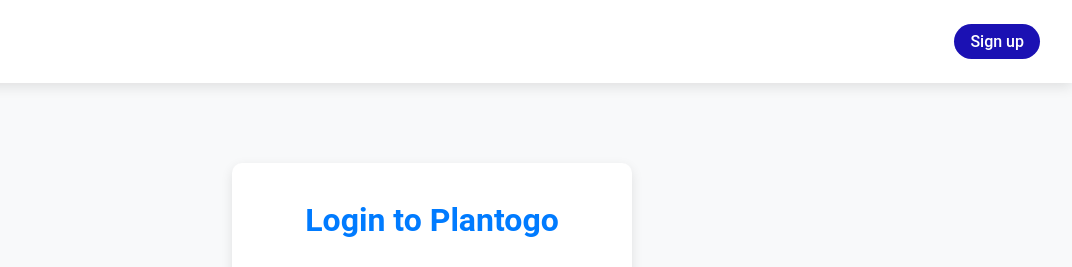
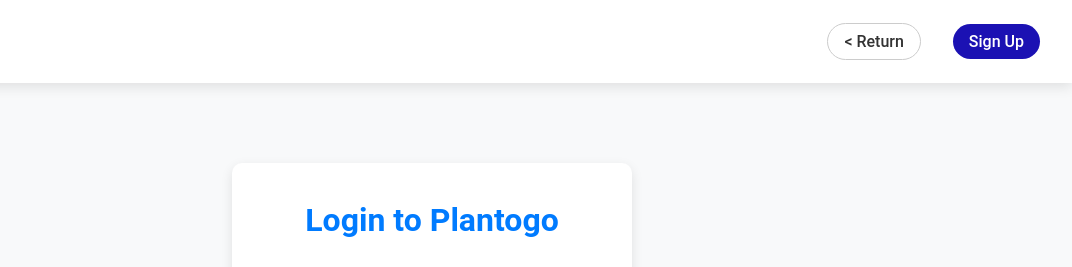
Before and after one commit to 99292677/Plantogo, a website: page login.html in a window 1280 px wide. Shown: the top 267 px of the page, 208-1280 px from the left. Drawn offline with nearby package versions, Linux system fonts and the light colour scheme.

Commit message:
Updated SIGN_UP.HTML with new CSS and functionality

```diff
--- a/login.html
+++ b/login.html
@@ -17,7 +17,8 @@
         <img src="img/logo.png" alt="Plantogo Logo" style="height: 35px; width: auto;">
       </div>
       <ul class="nav-links">
-        <li><a href="sign_up.html" class="signup">Sign up</a></li>
+        <li><a href="index.html" class="login">< Return</a></li>
+        <li><a href="sign_up.html" class="signup">Sign Up</a></li>
       </ul>
     </nav>
   </header>
```
